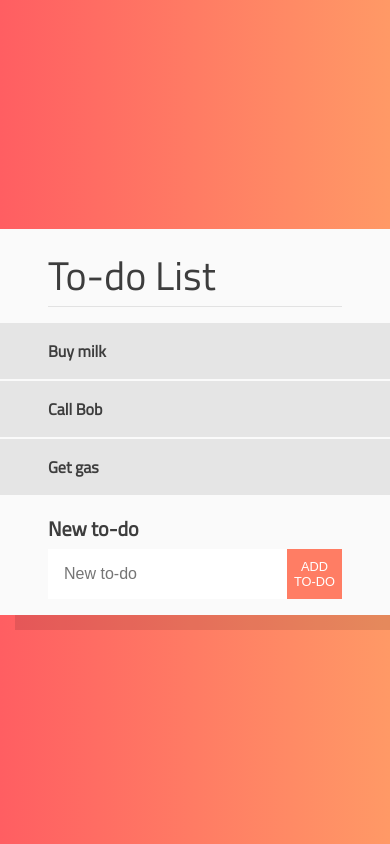
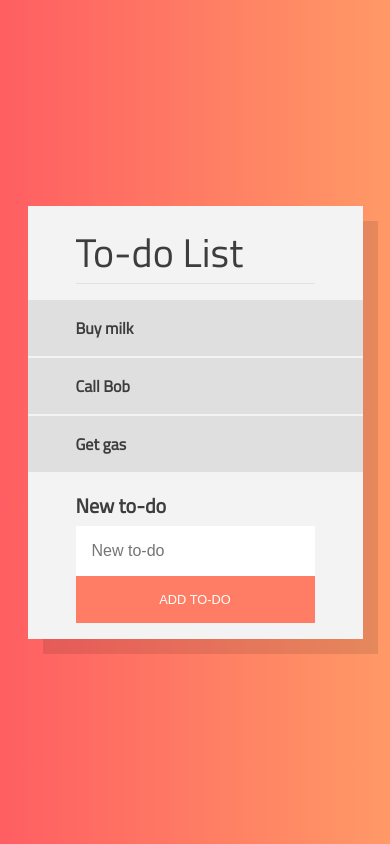
Before and after one commit to TomTilly/Todo-list, a React (Create React App) app: page / in a window 390 px wide. Built offline with nearby package versions, Linux system fonts and the light colour scheme; the HTML template or start-up script is replaced by a standard one.

Commit message:
add responsive styles

```diff
--- a/src/NewToDoForm.css
+++ b/src/NewToDoForm.css
@@ -30,3 +30,21 @@
   flex-grow: 1;
   border: 0;
 }
+
+@media (max-width: 575px) {
+  .NewToDoForm-input-container {
+    flex-direction: column;
+    height: auto;
+  }
+  .NewToDoForm-input {
+    padding: 1rem;
+    flex-grow: 1;
+    flex-shrink: 1;
+  }
+
+  .NewToDoForm-button {
+    padding: 1rem;
+    flex-grow: 1;
+    flex-shrink: 1;
+  }
+}
--- a/src/ToDoList.css
+++ b/src/ToDoList.css
@@ -1,5 +1,5 @@
 .ToDoList {
-  background: rgb(250, 250, 250);
+  background: rgb(243, 243, 243);
   box-shadow: 15px 15px 0 rgba(0,0,0,0.1);
   min-width: 40%;
 }
@@ -22,3 +22,10 @@
   padding: 0;
   margin: 0;
 }
+
+@media (max-width: 767px) {
+  .ToDoList {
+    margin-top: 100px;
+    margin-bottom: 100px;
+  }
+}
```
